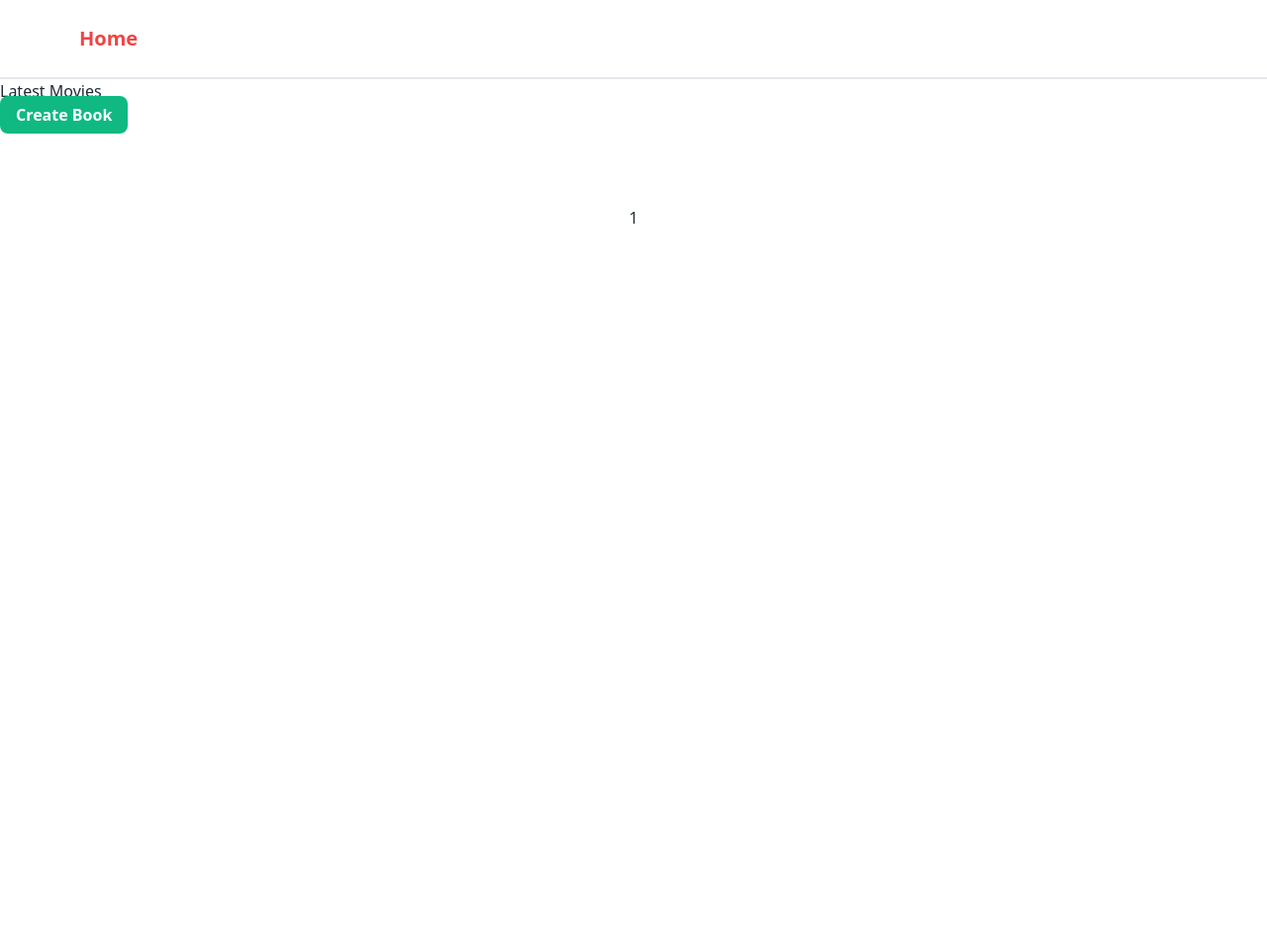
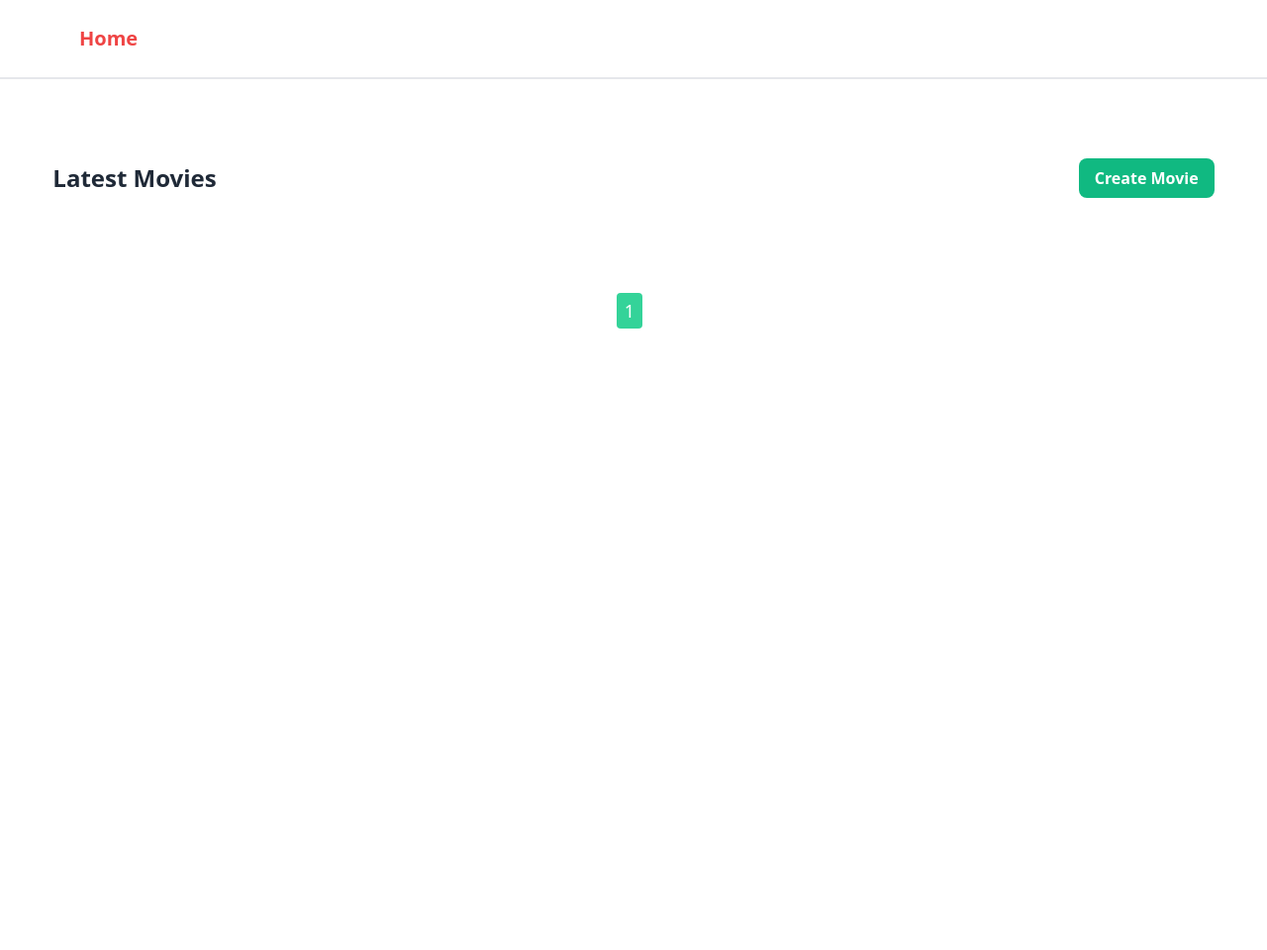
Before and after one commit to hongjunjeong95/Book-and-Movie-App, a Django app: page /movies/ in a window 1280 px wide. Shown: the whole page at 99% size. Before the commit the page ends 226 px from the top, so only its background shows below. Run offline with Django 3.2, Linux system fonts and the light colour scheme; data that the repository does not hold is empty; style sheets or scripts are compiled from the project's sources; some libraries are stand-ins or nearby versions.

Commit message:
Create movie_list.html

```diff
--- a/templates/pages/movies/movie_list.html
+++ b/templates/pages/movies/movie_list.html
@@ -1,32 +1,58 @@
 {% extends 'base.html' %}
-
+{% comment %}  {% endcomment %}
 {% block page_title %}
   Movie List
 {% endblock page_title %}
 
 {% block content %}
-  <section class="section">
-    <h4>Latest Movies</h4>
-    <a href="{% url 'movies:movie-create' %}" class="font-bold px-4 py-2 border-none rounded-lg bg-green-500 text-white">Create Book</a>
-    {% for obj in page_obj %}
-      <div class="poster">
-        <div class="cover_img">
-          <div class="title">
-            {{obj.title}}
+  <div class="mt-40 flex flex-col items-center justify-items-center h-screen">
+    <div class="w-11/12 h-full">
+      <div class="flex flex-col">
+        <section class="home_section">
+          <div class="flex justify-between items-center mb-4">
+            <h4 class="text-2xl font-bold ">Latest Movies</h4>
+            <a href="{% url 'movies:movie-create' %}" class="font-bold px-4 py-2 border-none rounded-lg bg-green-500 text-white">Create Movie</a>
           </div>
-          <div>
-            {{obj.rating}}
+          <div class="section_grid">
+            {% for movie in movies %}
+              <a class="relative group" href="{% url 'movies:movie-detail' movie.pk %}">
+                <img class="cover_image" src="{{movie.cover_image.url|default_if_none:" "}}" alt="Cover Image">
+                <div class="font-bold text-gray-600 group-hover:opacity-100 absolute bottom-22 right-3 opacity-0">
+                  {{movie.rating}}
+                  / 5.0
+                </div>
+                <div class="font-bold">
+                  {{movie.title|truncatechars:29}}
+                </div>
+                <div>
+                  {{movie.year}}
+                </div>
+              </a>
+            {% endfor %}
           </div>
-          <div>
-            {{obj.year}}
-          </div>
+        </section>
+        <div class="flex justify-center mb-20">
+          {% if page_obj.has_previous %}
+            {% if page_sector|add:-4 <= 1 %}
+              <a href="?page=1" class="mr-3 text-lg font-semibold">Prev</a>
+            {% else %}
+              <a href="?page={{page_sector|add:-4}}" class="mr-3 text-lg font-semibold">Prev</a>
+            {% endif %}
+          {% endif %}
+          {% for number in '12345'|make_list %}
+            {% if page_sector|add:number <= page_obj.paginator.num_pages %}
+              <a href="?page={{page_sector|add:number}}" class="mr-2 py-1 px-2 text-lg rounded {% if page_sector|add:number == page_obj.number %} bg-green-400 text-white {% else %}text-gray-700 bg-gray-200{% endif %} hover:bg-green-200 hover:text-white">{{page_sector|add:number}}</a>
+            {% endif %}
+          {% endfor %}
+          {% if page_obj.has_next %}
+            {% if page_sector|add:6 >= page_obj.paginator.num_pages %}
+              <a href="?page={{page_obj.paginator.num_pages}}" class="ml-1 text-lg font-semibold">Next</a>
+            {% else %}
+              <a href="?page={{page_sector|add:6}}" class="ml-1 text-lg font-semibold">Next</a>
+            {% endif %}
+          {% endif %}
         </div>
       </div>
-    {% endfor %}
-    <div class="flex justify-center mt-20 itmes-center">
-    {% comment %}  {% endcomment %}
-      {% include 'mixins/page_number.html' with page=page_obj %}
     </div>
-  </section>
-
+  </div>
 {% endblock content%}
--- a/templates/pages/root/home.html
+++ b/templates/pages/root/home.html
@@ -5,8 +5,7 @@
 {% block content %}
   <div class="mt-40 flex flex-col items-center justify-items-center h-screen">
     <div class="w-11/12 h-full">
-      <div class="flex flex-col items-center justify-items-center">
-        <div class="">
+      <div class="flex flex-col">
         <section class="home_section">
           <h4 class="text-2xl font-bold mb-4">Latest Books</h4>
           <div class="section_grid">
@@ -84,7 +83,7 @@
           {% endif %}
           {% for number in '12345'|make_list %}
             {% if page_sector|add:number <= max_page_obj.paginator.num_pages %}
-                <a href="?page={{page_sector|add:number}}" class="mr-2 py-1 px-2 text-lg rounded {% if page_sector|add:number == page.number %} bg-green-400 text-white {% else %}text-gray-700 bg-gray-200{% endif %} hover:bg-green-200 hover:text-white">{{page_sector|add:number}}</a>
+              <a href="?page={{page_sector|add:number}}" class="mr-2 py-1 px-2 text-lg rounded {% if page_sector|add:number == max_page_obj.number %} bg-green-400 text-white {% else %}text-gray-700 bg-gray-200{% endif %} hover:bg-green-200 hover:text-white">{{page_sector|add:number}}</a>
             {% endif %}
           {% endfor %}
           {% if max_page_obj.has_next %}
@@ -98,5 +97,4 @@
       </div>
     </div>
   </div>
-  </div>
 {% endblock content %}
```
Also changed, not shown: templates/pages/books/book_list.html (+7 -1 lines). Lines whose indentation alone changed are shown as unchanged.
